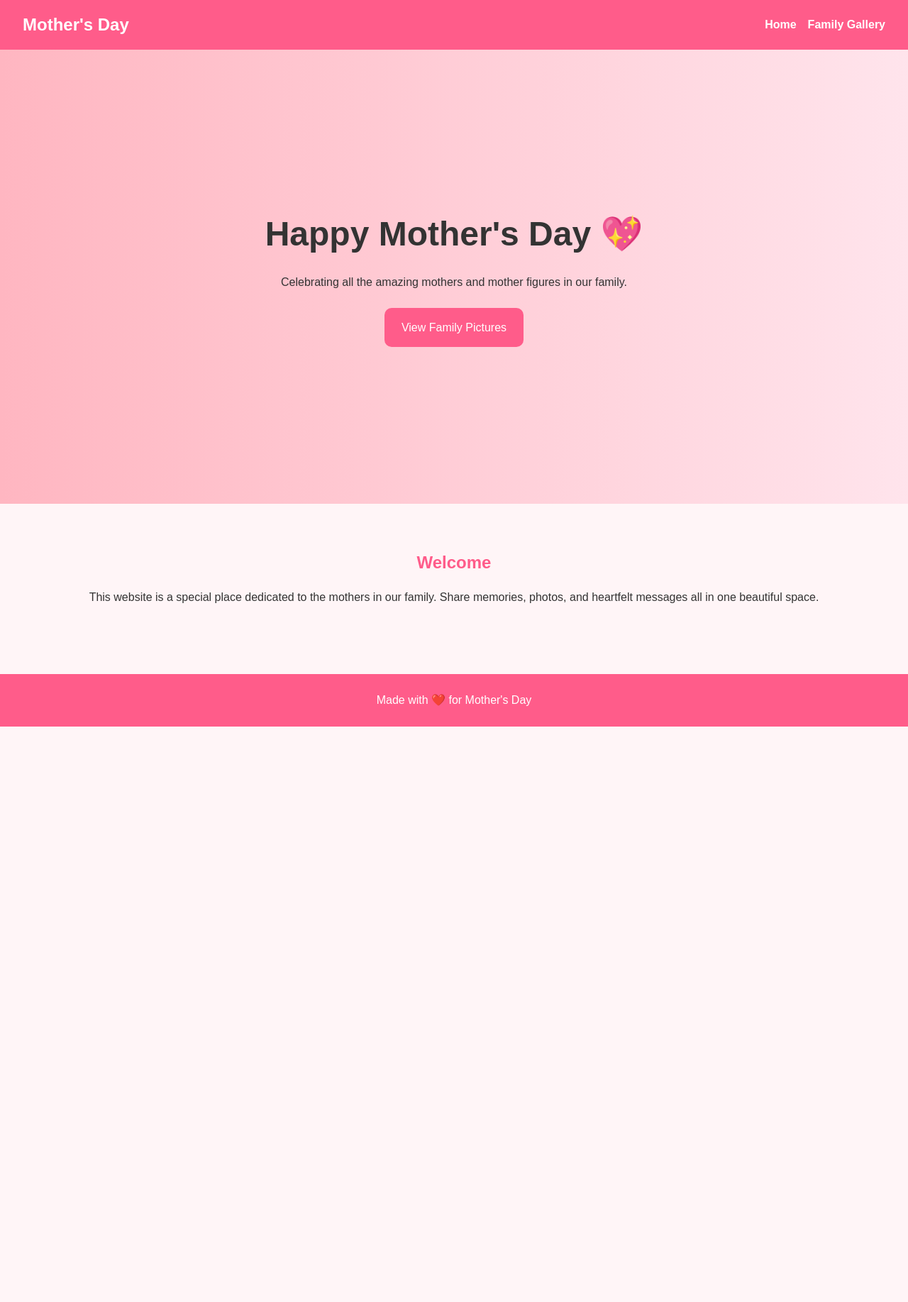
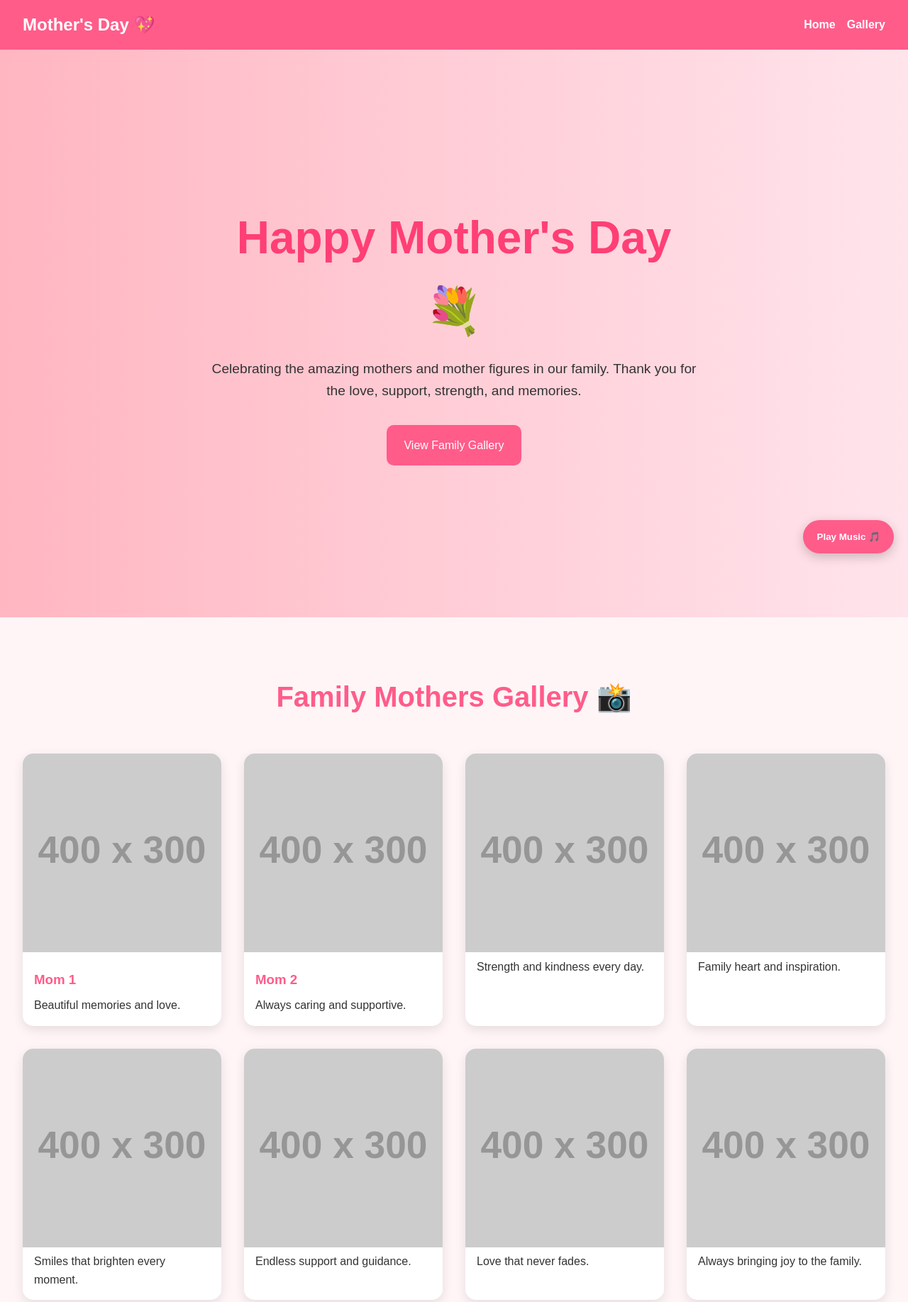
Before and after one commit to ctrae/mother-s-day, a plain HTML site: page index.html in a window 1280 px wide. Shown: the top 1835 px of the page at 71% size. Before the commit the page ends 1024 px from the top, so only its background shows below. Drawn offline with Linux system fonts and the light colour scheme; placeholder pictures from the web are drawn by us.

Commit message:
new update

```diff
--- a/index.html
+++ b/index.html
@@ -1,58 +1,175 @@
 <!DOCTYPE html>
 <html lang="en">
+
 <head>
+
     <meta charset="UTF-8">
     <meta name="viewport" content="width=device-width, initial-scale=1.0">
-    <title>Mother's Day</title>
+
+    <title>Mother's Day Family Website</title>
+
     <link rel="stylesheet" href="style.css">
+
 </head>
+
 <body>
 
-    <!-- Navigation -->
-    <header>
+    <!-- NAVBAR -->
     <nav class="navbar">
-            <h1 class="logo">Mother's Day</h1>
+
+        <div class="logo">
+            Mother's Day 💖
+        </div>
 
         <div class="menu-toggle" id="menu-toggle">
             ☰
         </div>
 
         <ul class="nav-links" id="nav-links">
-                <li><a href="index.html">Home</a></li>
-                <li><a href="gallery.html">Family Gallery</a></li>
+
+            <li>
+                <a href="#home">Home</a>
+            </li>
+
+            <li>
+                <a href="#gallery">Gallery</a>
+            </li>
+
         </ul>
+
+        <button id="music-btn">
+            Play Music 🎵
+        </button>
+
     </nav>
-    </header>
 
-    <!-- Hero Section -->
-    <section class="hero">
+    <!-- HERO SECTION -->
+    <section class="hero" id="home">
+
         <div class="hero-content">
-            <h2>Happy Mother's Day 💖</h2>
+
+            <h1>
+                Happy Mother's Day 💐
+            </h1>
+
             <p>
-                Celebrating all the amazing mothers and mother figures in our family.
+                Celebrating the amazing mothers and mother figures in our family.
+                Thank you for the love, support, strength, and memories.
             </p>
 
-            <a href="gallery.html" class="btn">
-                View Family Pictures
+            <a href="#gallery" class="btn">
+                View Family Gallery
             </a>
+
         </div>
+
     </section>
 
-    <!-- Welcome Section -->
-    <section class="welcome-section">
-        <h2>Welcome</h2>
+    <!-- GALLERY SECTION -->
+    <section class="gallery-section" id="gallery">
+
+        <h2 class="gallery-title">
+            Family Mothers Gallery 📸
+        </h2>
+
+        <div class="gallery-grid">
+
+            <!-- CARD 1 -->
+            <div class="gallery-card">
+                <img src="https://via.placeholder.com/400x300" alt="Mother 1">
+                <h3>Mom 1</h3>
+                <p>Beautiful memories and love.</p>
+            </div>
+
+            <!-- CARD 2 -->
+            <div class="gallery-card">
+                <img src="https://via.placeholder.com/400x300" alt="Mother 2">
+                <h3>Mom 2</h3>
+                <p>Always caring and supportive.</p>
+            </div>
+
+            <!-- CARD 3 -->
+            <div class="gallery-card">
+                <img src="https://via.placeholder.com/400x300" alt="Mother 3">
+                <p>Strength and kindness every day.</p>
+            </div>
+
+            <!-- CARD 4 -->
+            <div class="gallery-card">
+                <img src="https://via.placeholder.com/400x300" alt="Mother 4">
+                <p>Family heart and inspiration.</p>
+            </div>
+
+            <!-- CARD 5 -->
+            <div class="gallery-card">
+                <img src="https://via.placeholder.com/400x300" alt="Mother 5">
+                <p>Smiles that brighten every moment.</p>
+            </div>
+
+            <!-- CARD 6 -->
+            <div class="gallery-card">
+                <img src="https://via.placeholder.com/400x300" alt="Mother 6">
+                <p>Endless support and guidance.</p>
+            </div>
+
+            <!-- CARD 7 -->
+            <div class="gallery-card">
+                <img src="https://via.placeholder.com/400x300" alt="Mother 7">
+                <p>Love that never fades.</p>
+            </div>
+
+            <!-- CARD 8 -->
+            <div class="gallery-card">
+                <img src="https://via.placeholder.com/400x300" alt="Mother 8">
+                <p>Always bringing joy to the family.</p>
+            </div>
+
+            <!-- CARD 9 -->
+            <div class="gallery-card">
+                <img src="https://via.placeholder.com/400x300" alt="Mother 9">
+                <p>Amazing memories together.</p>
+            </div>
+
+            <!-- CARD 10 -->
+            <div class="gallery-card">
+                <img src="https://via.placeholder.com/400x300" alt="Mother 10">
+                <p>Forever appreciated and loved.</p>
+            </div>
+
+            <!-- CARD 11 -->
+            <div class="gallery-card">
+                <img src="https://via.placeholder.com/400x300" alt="Mother 11">
+                <p>The heart of the family.</p>
+            </div>
+
+            <!-- CARD 12 -->
+            <div class="gallery-card">
+                <img src="https://via.placeholder.com/400x300" alt="Mother 12">
+                <p>Happy Mother's Day 💖</p>
+            </div>
+
+        </div>
+
+    </section>
+
+    <!-- FOOTER -->
+    <footer>
 
         <p>
-            This website is a special place dedicated to the mothers in our family.
-            Share memories, photos, and heartfelt messages all in one beautiful space.
+            Made with ❤️ for Mother's Day
         </p>
-    </section>
 
-    <!-- Footer -->
-    <footer>
-        <p>Made with ❤️ for Mother's Day</p>
     </footer>
 
+    <!-- AUDIO -->
+    <audio id="bg-music" loop autoplay>
+
+        <source src="music/song.mp3" type="audio/mpeg">
+
+    </audio>
+
     <script src="script.js"></script>
+
 </body>
+
 </html>
--- a/script.js
+++ b/script.js
@@ -1,7 +1,53 @@
-// Mobile Menu Toggle
+// MOBILE MENU
 const menuToggle = document.getElementById("menu-toggle");
 const navLinks = document.getElementById("nav-links");
 
 menuToggle.addEventListener("click", () => {
     navLinks.classList.toggle("active");
 });
+
+
+// MUSIC SYSTEM
+const music = document.getElementById("bg-music");
+const musicBtn = document.getElementById("music-btn");
+
+
+// ATTEMPT AUTOPLAY
+window.addEventListener("load", () => {
+
+    music.volume = 0.5;
+
+    const playPromise = music.play();
+
+    if (playPromise !== undefined) {
+
+        playPromise.catch(() => {
+
+            musicBtn.textContent =
+            "Play Music 🎵";
+
+        });
+
+    }
+
+});
+
+
+// BUTTON TOGGLE
+musicBtn.addEventListener("click", () => {
+
+    if (music.paused) {
+
+        music.play();
+
+        musicBtn.textContent =
+        "Pause ⏸";
+
+    } else {
+
+        music.pause();
+
+        musicBtn.textContent =
+        "Play 🎵";
+    }
+});
--- a/style.css
+++ b/style.css
@@ -1,171 +1,247 @@
-/* Reset */
-* {
-    margin: 0;
-    padding: 0;
-    box-sizing: border-box;
-    font-family: Arial, sans-serif;
+/* RESET */
+*{
+    margin:0;
+    padding:0;
+    box-sizing:border-box;
+    font-family:Arial, sans-serif;
 }
 
-body {
-    background: #fff5f7;
-    color: #333;
-    line-height: 1.6;
+html{
+    scroll-behavior:smooth;
 }
 
-/* Navigation */
-.navbar {
-    display: flex;
-    justify-content: space-between;
-    align-items: center;
-    padding: 1rem 2rem;
-    background: #ff5c8a;
-    color: white;
-    position: sticky;
-    top: 0;
+body{
+    background:#fff5f7;
+    color:#333;
+    line-height:1.6;
 }
 
-.logo {
-    font-size: 1.5rem;
+/* NAVBAR */
+.navbar{
+
+    position:sticky;
+    top:0;
+    z-index:1000;
+
+    display:flex;
+    justify-content:space-between;
+    align-items:center;
+
+    padding:1rem 2rem;
+
+    background:#ff5c8a;
+    color:white;
 }
 
-.nav-links {
-    list-style: none;
-    display: flex;
-    gap: 1rem;
+.logo{
+    font-size:1.5rem;
+    font-weight:bold;
 }
 
-.nav-links a {
-    color: white;
-    text-decoration: none;
-    font-weight: bold;
+.nav-links{
+    display:flex;
+    gap:1rem;
+    list-style:none;
 }
 
-.menu-toggle {
-    display: none;
-    font-size: 1.8rem;
-    cursor: pointer;
+.nav-links a{
+    color:white;
+    text-decoration:none;
+    font-weight:bold;
 }
 
-/* Hero */
-.hero {
-    min-height: 80vh;
-    display: flex;
-    justify-content: center;
-    align-items: center;
-    text-align: center;
-    padding: 2rem;
-    background: linear-gradient(to right, #ffb6c1, #ffe4ec);
+.nav-links a:hover{
+    opacity:0.8;
 }
 
-.hero-content h2 {
-    font-size: 3rem;
-    margin-bottom: 1rem;
+.menu-toggle{
+    display:none;
+    font-size:2rem;
+    cursor:pointer;
 }
 
-.hero-content p {
-    max-width: 600px;
-    margin: auto;
-    margin-bottom: 1.5rem;
+/* FLOATING MUSIC BUTTON */
+#music-btn{
+
+    position:fixed;
+
+    bottom:20px;
+    right:20px;
+
+    z-index:2000;
+
+    border:none;
+
+    padding:1rem 1.2rem;
+
+    border-radius:50px;
+
+    cursor:pointer;
+
+    background:#ff5c8a;
+    color:white;
+
+    font-weight:bold;
+
+    box-shadow:0 5px 15px rgba(0,0,0,0.2);
+
+    transition:0.3s;
 }
 
-.btn {
-    display: inline-block;
-    padding: 0.9rem 1.5rem;
-    background: #ff5c8a;
-    color: white;
-    text-decoration: none;
-    border-radius: 10px;
-    transition: 0.3s;
+#music-btn:hover{
+    transform:scale(1.05);
+    background:#e04874;
 }
 
-.btn:hover {
-    background: #e14b77;
+/* HERO */
+.hero{
+
+    min-height:100vh;
+
+    display:flex;
+    justify-content:center;
+    align-items:center;
+
+    text-align:center;
+
+    padding:2rem;
+
+    background:linear-gradient(to right,#ffb6c1,#ffe4ec);
 }
 
-/* Welcome Section */
-.welcome-section {
-    padding: 4rem 2rem;
-    text-align: center;
+.hero-content{
+    max-width:700px;
 }
 
-.welcome-section h2 {
-    margin-bottom: 1rem;
-    color: #ff5c8a;
+.hero-content h1{
+    font-size:4rem;
+    margin-bottom:1rem;
+    color:#ff3f75;
 }
 
-/* Gallery */
-.gallery-section {
-    padding: 4rem 2rem;
+.hero-content p{
+    font-size:1.2rem;
+    margin-bottom:2rem;
 }
 
-.gallery-section h2 {
-    text-align: center;
-    margin-bottom: 2rem;
-    color: #ff5c8a;
+.btn{
+
+    display:inline-block;
+
+    padding:1rem 1.5rem;
+
+    background:#ff5c8a;
+    color:white;
+
+    text-decoration:none;
+
+    border-radius:10px;
+
+    transition:0.3s;
 }
 
-.gallery-grid {
-    display: grid;
-    grid-template-columns: repeat(auto-fit, minmax(250px, 1fr));
-    gap: 2rem;
+.btn:hover{
+    background:#e04874;
 }
 
-.gallery-card {
-    background: white;
-    border-radius: 15px;
-    overflow: hidden;
-    box-shadow: 0 4px 10px rgba(0,0,0,0.1);
-    transition: transform 0.3s;
+/* GALLERY */
+.gallery-section{
+    padding:5rem 2rem;
 }
 
-.gallery-card:hover {
-    transform: translateY(-5px);
+.gallery-title{
+    text-align:center;
+    font-size:2.5rem;
+    margin-bottom:3rem;
+    color:#ff5c8a;
 }
 
-.gallery-card img {
-    width: 100%;
-    height: 250px;
-    object-fit: cover;
+.gallery-grid{
+
+    display:grid;
+
+    grid-template-columns:
+    repeat(auto-fit,minmax(250px,1fr));
+
+    gap:2rem;
 }
 
-.gallery-card h3,
-.gallery-card p {
-    padding: 1rem;
+.gallery-card{
+
+    background:white;
+
+    border-radius:15px;
+
+    overflow:hidden;
+
+    box-shadow:0 5px 15px rgba(0,0,0,0.1);
+
+    transition:0.3s;
 }
 
-/* Footer */
-footer {
-    text-align: center;
-    padding: 1.5rem;
-    background: #ff5c8a;
-    color: white;
-    margin-top: 2rem;
+.gallery-card:hover{
+    transform:translateY(-5px);
 }
 
-/* Responsive */
-@media (max-width: 768px) {
+.gallery-card img{
+    width:100%;
+    height:280px;
+    object-fit:cover;
+}
 
-    .menu-toggle {
-        display: block;
+.gallery-card h3{
+    padding:1rem 1rem 0.5rem;
+    color:#ff5c8a;
+}
+
+.gallery-card p{
+    padding:0 1rem 1rem;
+}
+
+/* FOOTER */
+footer{
+    text-align:center;
+    padding:2rem;
+    background:#ff5c8a;
+    color:white;
+    margin-top:3rem;
+}
+
+/* MOBILE */
+@media(max-width:768px){
+
+    .menu-toggle{
+        display:block;
     }
 
-    .nav-links {
-        position: absolute;
-        top: 70px;
-        right: 0;
-        background: #ff5c8a;
-        width: 100%;
-        flex-direction: column;
-        align-items: center;
-        display: none;
-        padding: 1rem 0;
+    .nav-links{
+
+        position:absolute;
+
+        top:70px;
+        right:0;
+
+        width:100%;
+
+        background:#ff5c8a;
+
+        flex-direction:column;
+        align-items:center;
+
+        display:none;
+
+        padding:1rem 0;
     }
 
-    .nav-links.active {
-        display: flex;
+    .nav-links.active{
+        display:flex;
     }
 
-    .hero-content h2 {
-        font-size: 2rem;
+    .hero-content h1{
+        font-size:2.5rem;
+    }
+
+    .hero-content p{
+        font-size:1rem;
     }
 }
```
Also changed, not shown: gallery.html (+30 -3 lines), 1 other file. Lines whose indentation alone changed are shown as unchanged.
